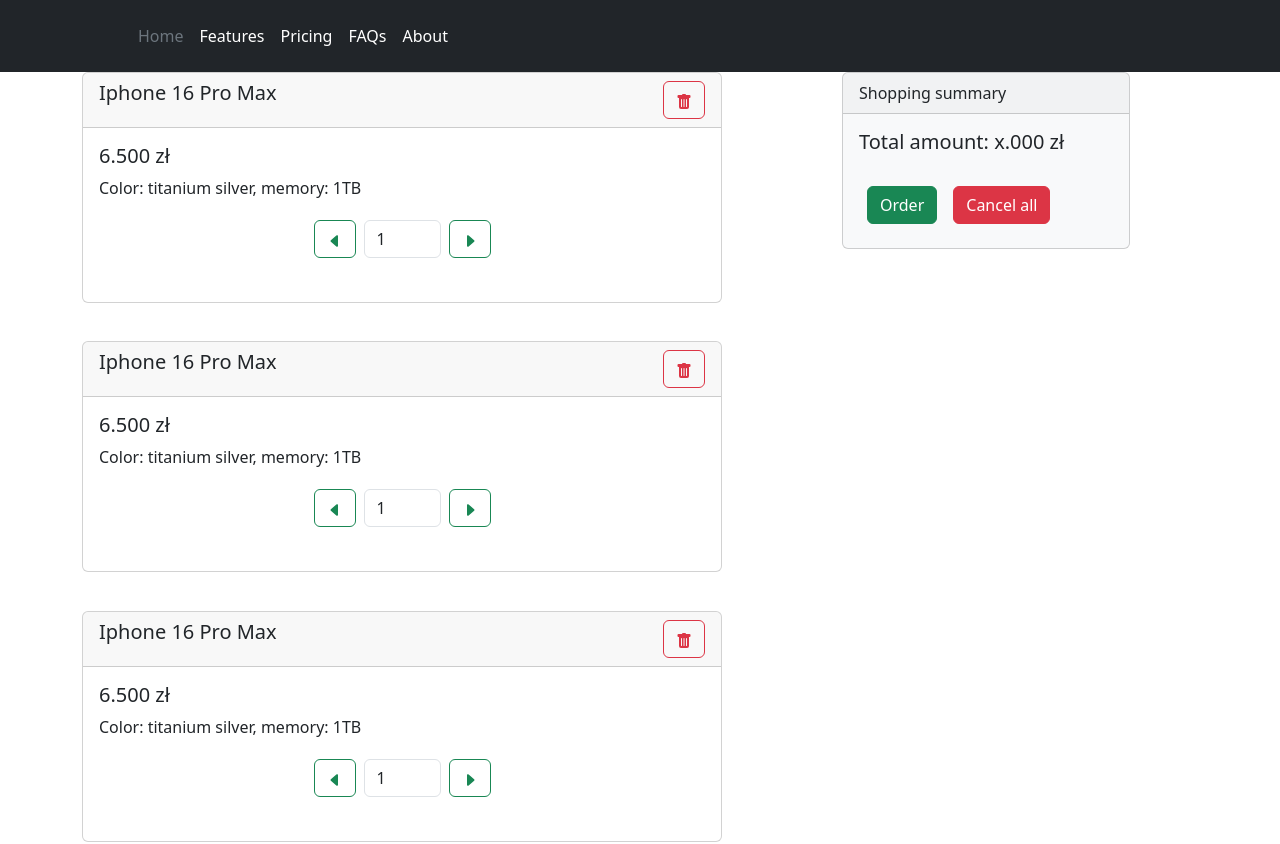
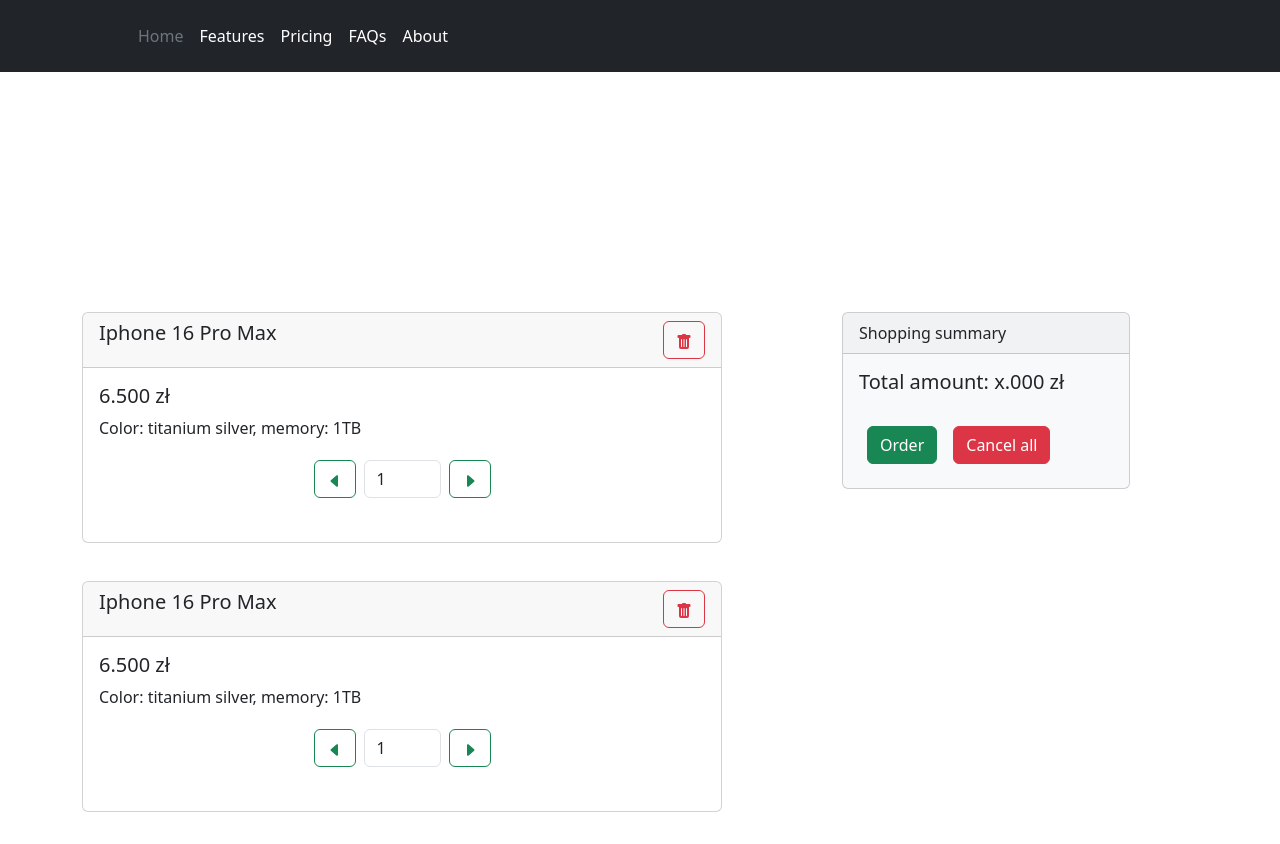
Before and after one commit to PatrykM-MGSC/AngularApp, an Angular app: page /cart in a window 1280 px wide. Shown: the top 844 px of the page. Built offline with nearby package versions, Linux system fonts and the light colour scheme.

Commit message:
changed css

```diff
--- a/src/app/cart/cart.component.css
+++ b/src/app/cart/cart.component.css
@@ -1,4 +1,4 @@
 .cart {
-    margin-bottom: 15rem;
+    margin-top: 15rem;
     margin-bottom: 2rem;
 }
```
